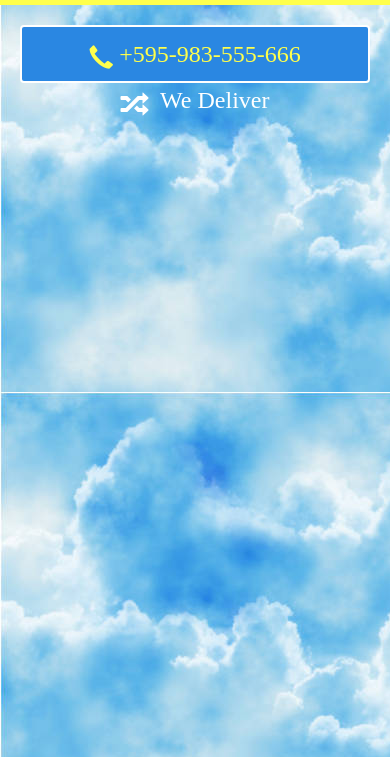
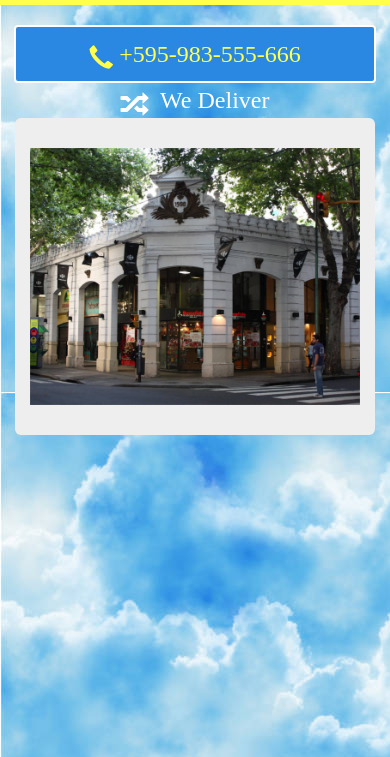
Before and after one commit to gerdru/CamaWorld, a plain HTML site: page index.html in a window 390 px wide. Shown: the part 87-844 px from the top of the page. Drawn offline with Linux system fonts and the light colour scheme; a web font is replaced by a local one.

Commit message:
jumbotron add

```diff
--- a/css/styles.css
+++ b/css/styles.css
@@ -165,7 +165,7 @@ body {
   #call-btn > a {
     font-size: 1.5em;
     display: block;
-    margin: 0 20px;
+    margin: 0 14px;
     padding: 10px;
     border: 2px solid #fff;
     background-color: #2a87e2;;
--- a/index.html
+++ b/index.html
@@ -75,8 +75,10 @@
       We Deliver
     </div>
 
-    <div class="container">
-
+    <div id="main-content" class="container">
+      <div class="jumbotron">
+        <img src="images/jumbotron_768.jpg" alt="Picture of store front" class="img-responsive visible-xs" />
+      </div>
     </div>
 
     <script src="js/jquery-3.1.1.min.js"></script>
```
Also changed, not shown: images/jumbotron_1200.jpg (added), images/jumbotron_1673.jpg (added), images/jumbotron_768.jpg (added), images/jumbotron_992.jpg (added).
